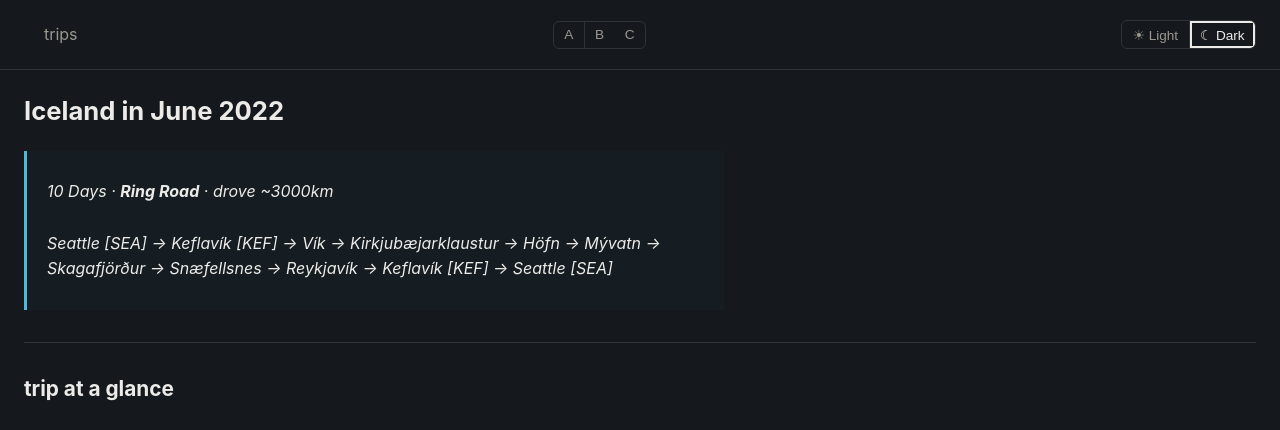
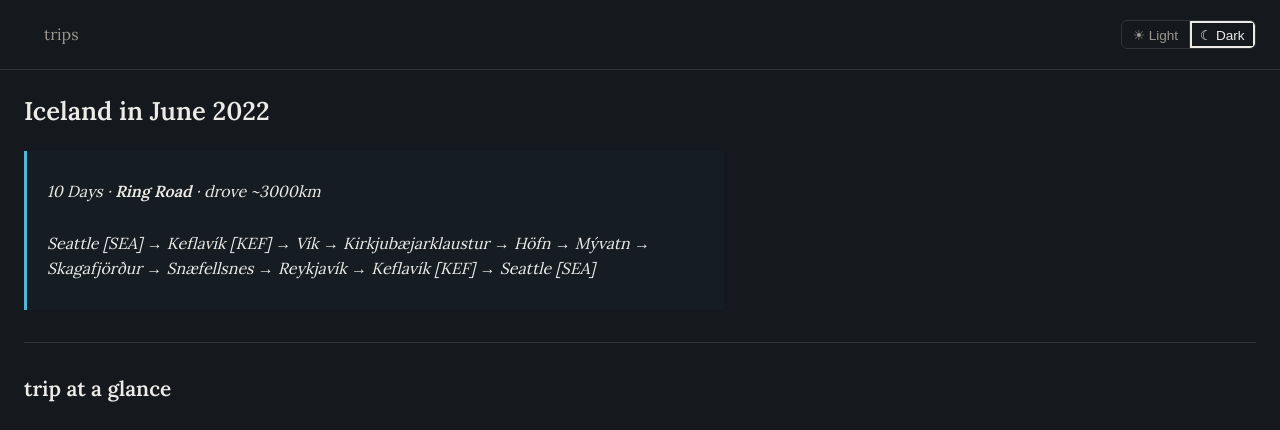
Before and after one commit to fewnotes/travel-blogs, a Jekyll site: the page built from trips/iceland-in-june-2022.md, in a window 1280 px wide, cut to the strip 0-430 px from the top of the page. Built offline with Jekyll 4.4.1, drawn with Linux system fonts in a browser that asks for light colours.

Commit message:
Bake in font C, restyle image borders, add table support
- Font: Lora everywhere (headings + body), removed the temporary A/B/C
  toggle scaffolding (buttons, font-test.js, Google Fonts now loads
  only Lora)
- Image borders: square corners (no radius), thicker (4px), high
  contrast per theme via new --img-border variable (near-white in
  dark mode, near-black in light mode) instead of the low-contrast
  --muted color
- Tables: themed borders/padding, bold header row, subtle zebra
  striping, horizontal scroll on narrow screens - ready for the
  markdown-table itinerary format used in newer posts

```diff
--- a/_layouts/default.html
+++ b/_layouts/default.html
@@ -12,28 +12,16 @@
     } catch (e) {
       document.documentElement.setAttribute("data-theme", "dark");
     }
-    try {
-      var savedFont = localStorage.getItem("travelBlog.fontTest");
-      if (savedFont === "A" || savedFont === "B" || savedFont === "C") {
-        document.documentElement.setAttribute("data-font-test", savedFont);
-      }
-    } catch (e) {}
   })();
 </script>
 <link rel="stylesheet" href="/assets/css/style.css?v={{ site.github.build_revision }}">
-<!-- TEMPORARY: font A/B/C comparison, remove once a font is chosen -->
-<link rel="stylesheet" href="https://fonts.googleapis.com/css2?family=Fraunces:opsz,wght@9..144,600&family=Inter:wght@400;600;700&family=Lora:wght@400;600&display=swap">
+<link rel="stylesheet" href="https://fonts.googleapis.com/css2?family=Lora:wght@400;600&display=swap">
 </head>
 <body>
 <header class="site-header">
   <nav>
     <a href="/">trips</a>
   </nav>
-  <div class="seg-switch" role="group" aria-label="Font test (temporary)" title="Temporary font comparison">
-    <button id="font-a-btn" type="button">A</button>
-    <button id="font-b-btn" type="button">B</button>
-    <button id="font-c-btn" type="button">C</button>
-  </div>
   <div class="seg-switch" role="group" aria-label="Page theme">
     <button id="theme-light-btn" type="button">☀ Light</button>
     <button id="theme-dark-btn" type="button">☾ Dark</button>
@@ -43,6 +31,5 @@
 {{ content }}
 </main>
 <script src="/assets/js/theme.js?v={{ site.github.build_revision }}"></script>
-<script src="/assets/js/font-test.js?v={{ site.github.build_revision }}"></script>
 </body>
 </html>
--- a/assets/css/style.css
+++ b/assets/css/style.css
@@ -5,6 +5,7 @@
   --muted: #9a978f;
   --accent: #4fb8d9;
   --border: #2f3237;
+  --img-border: #f2f1ee;
 }
 :root[data-theme="light"] {
   color-scheme: light;
@@ -13,16 +14,12 @@
   --muted: #6b6b6b;
   --accent: #1f6f8b;
   --border: #e3e0da;
+  --img-border: #1f1f1f;
 }
 * { box-sizing: border-box; }
-/* TEMPORARY: font A/B/C comparison, remove this block once a font is chosen */
-[data-font-test="A"] body { font-family: 'Inter', -apple-system, sans-serif; }
-[data-font-test="A"] h1, [data-font-test="A"] h2, [data-font-test="A"] h3 { font-family: 'Fraunces', serif; }
-[data-font-test="B"] body, [data-font-test="B"] h1, [data-font-test="B"] h2, [data-font-test="B"] h3 { font-family: 'Inter', -apple-system, sans-serif; }
-[data-font-test="C"] body, [data-font-test="C"] h1, [data-font-test="C"] h2, [data-font-test="C"] h3 { font-family: 'Lora', serif; }
 body {
   margin: 0;
-  font-family: -apple-system, BlinkMacSystemFont, "Segoe UI", Roboto, Helvetica, Arial, sans-serif;
+  font-family: 'Lora', Georgia, 'Times New Roman', serif;
   background: var(--bg);
   color: var(--text);
   line-height: 1.6;
@@ -70,7 +67,7 @@ main { padding: 1.5rem; }
 main > p, main > blockquote.wp-block-quote, main > ul, main > ol, main > h1, main > h2, main > h3 {
   max-width: 700px;
 }
-h1, h2, h3 { line-height: 1.3; }
+h1, h2, h3 { line-height: 1.3; font-weight: 600; }
 h1 { font-size: 1.6rem; margin: 0 0 0.75rem; }
 h2 { font-size: 1.3rem; margin: 1.75rem 0 0.75rem; }
 h3 { font-size: 1.1rem; margin: 1.5rem 0 0.5rem; }
@@ -90,7 +87,7 @@ blockquote.wp-block-quote {
   max-width: 100%;
   margin: 0 6px 6px 0;
 }
-.wp-block-image img { height: 220px; width: auto; max-width: 100%; border-radius: 6px; display: block; border: 2px solid var(--muted); }
+.wp-block-image img { height: 220px; width: auto; max-width: 100%; display: block; border: 4px solid var(--img-border); }
 .wp-element-caption {
   font-size: 0.85rem;
   color: var(--muted);
@@ -99,6 +96,22 @@ blockquote.wp-block-quote {
 }
 hr.wp-block-separator { border: none; border-top: 1px solid var(--border); margin: 2rem 0; }
 iframe { display: block; margin: 1.25rem 0; max-width: 100%; }
+main table {
+  display: block;
+  overflow-x: auto;
+  width: 100%;
+  border-collapse: collapse;
+  margin: 1.5rem 0;
+  font-size: 0.95rem;
+}
+main th, main td {
+  padding: 0.5rem 0.85rem;
+  border: 1px solid var(--border);
+  text-align: left;
+  white-space: nowrap;
+}
+main th { font-weight: 600; }
+main tbody tr:nth-child(even) { background: color-mix(in srgb, var(--text) 5%, transparent); }
 .trip-list { list-style: none; padding: 0; }
 .trip-list li {
   padding: 1rem 0;
--- a/assets/js/font-test.js
+++ /dev/null
@@ -1,42 +0,0 @@
-(function () {
-  var KEY = "travelBlog.fontTest";
-  var buttons = {
-    A: document.getElementById("font-a-btn"),
-    B: document.getElementById("font-b-btn"),
-    C: document.getElementById("font-c-btn")
-  };
-
-  function setFont(value) {
-    if (value) {
-      document.documentElement.setAttribute("data-font-test", value);
-    } else {
-      document.documentElement.removeAttribute("data-font-test");
-    }
-    try {
-      if (value) {
-        localStorage.setItem(KEY, value);
-      } else {
-        localStorage.removeItem(KEY);
-      }
-    } catch (e) {}
-    updateButtons();
-  }
-
-  function updateButtons() {
-    var current = document.documentElement.getAttribute("data-font-test");
-    Object.keys(buttons).forEach(function (key) {
-      var isActive = current === key;
-      buttons[key].classList.toggle("active", isActive);
-      buttons[key].setAttribute("aria-pressed", String(isActive));
-    });
-  }
-
-  Object.keys(buttons).forEach(function (key) {
-    buttons[key].addEventListener("click", function () {
-      var current = document.documentElement.getAttribute("data-font-test");
-      setFont(current === key ? null : key);
-    });
-  });
-
-  updateButtons();
-})();
```
